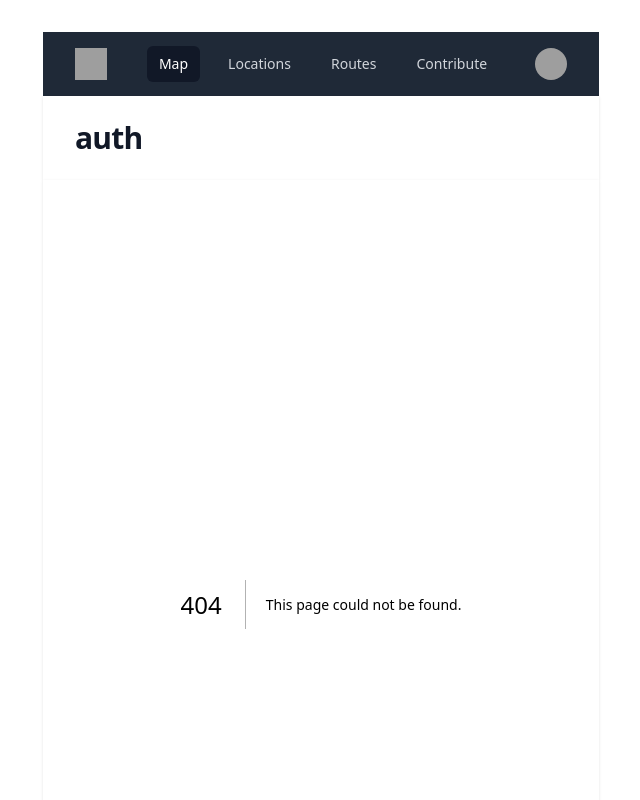
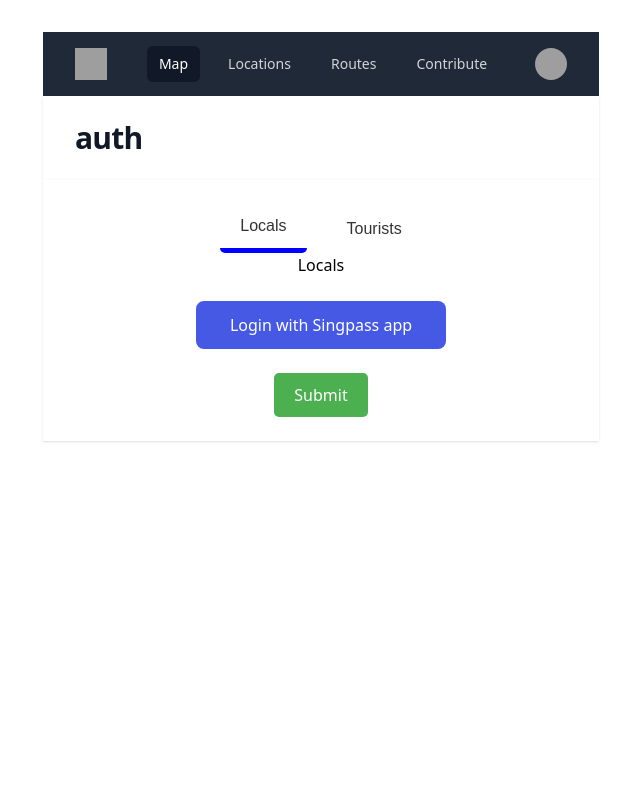
Before and after one commit to JustinPeng13/RaceSG, a Next.js app: page /auth in a window 1280 px wide. Before the commit this address had no page. Shown: the top 800 px of the page, without its empty margins (319-959 px from the left). Built offline with nearby package versions, Linux system fonts and the light colour scheme; grey boxes are pictures that could not be loaded.

Commit message:
Added skeleton for login and signup page

```diff
--- /dev/null
+++ b/src/pages/auth/index.tsx
@@ -0,0 +1,118 @@
+import { useState, useEffect } from "react";
+import styles from "./styles.module.css";
+import Link from "next/link";
+
+type FormType = "Locals" | "Tourists";
+
+export default function AuthPage() {
+  const [formType, setFormType] = useState<FormType>("Locals");
+  const [showFields, setShowFields] = useState(false);
+  const [isSignUp, setIsSignUp] = useState(false);
+  const [email, setEmail] = useState("");
+  const [password, setPassword] = useState("");
+  const [passwordMatch, setPasswordMatch] = useState(true);
+
+  const handleTabClick = (type: FormType) => {
+    setFormType(type);
+    setShowFields(false);
+  };
+
+  const handleSignUpClick = () => {
+    setShowFields(true);
+    setIsSignUp(true);
+  };
+
+  const handleLoginClick = () => {
+    setShowFields(true);
+  };
+
+  const handleEmailChange = (e: React.ChangeEvent<HTMLInputElement>) => {
+    setEmail(e.target.value);
+  };
+
+  const handlePasswordChange = (e: React.ChangeEvent<HTMLInputElement>) => {
+    setPassword(e.target.value);
+  };
+
+  const handleSubmit = (e: React.FormEvent<HTMLFormElement>) => {
+    e.preventDefault();
+    // Perform form submission logic here
+    // You can access the entered values using 'password' and 'confirmPassword' states
+  };
+
+  return (
+    <div className={styles.container}>
+      <div className={styles.tabs}>
+        <button
+          className={`${styles.tab} ${
+            formType === "Locals" ? styles.active : ""
+          }`}
+          onClick={() => handleTabClick("Locals")}
+        >
+          Locals
+        </button>
+        <button
+          className={`${styles.tab} ${
+            formType === "Tourists" ? styles.active : ""
+          }`}
+          onClick={() => handleTabClick("Tourists")}
+        >
+          Tourists
+        </button>
+      </div>
+      <h2>{formType}</h2>
+      <form className={styles.form}>
+        {formType === "Locals" && (
+          <>
+            <br />
+            <Link href={`/login`}>
+              <button className={styles.button}>Login with Singpass app</button>
+            </Link>
+            <br />
+          </>
+        )}
+        {formType === "Tourists" && !showFields && (
+          <>
+            <br />
+            <button className={styles.button} onClick={handleSignUpClick}>
+              Sign Up
+            </button>
+            <br />
+            <button className={styles.button} onClick={handleLoginClick}>
+              Login
+            </button>
+            <br />
+          </>
+        )}
+        {formType === "Tourists" && showFields && (
+          <>
+            <label htmlFor="email">Email:</label>
+            <input
+              type="email"
+              id="email"
+              name="email"
+              onChange={handleEmailChange}
+            />
+            <br />
+            <label htmlFor="password">Password:</label>
+            <input
+              type="password"
+              id="password"
+              name="password"
+              onChange={handlePasswordChange}
+            />
+            <br />
+            <label htmlFor="confirmPassword">Confirm Password:</label>
+            <input
+              type="password"
+              id="confirmPassword"
+              name="confirmPassword"
+            />
+            <br />
+          </>
+        )}
+        <input type="submit" value="Submit" />
+      </form>
+    </div>
+  );
+}
--- /dev/null
+++ b/src/pages/auth/styles.module.css
@@ -0,0 +1,104 @@
+.container {
+  display: flex;
+  flex-direction: column;
+  align-items: center;
+  justify-content: center;
+  text-align: center;
+}
+
+.tabs {
+  display: flex;
+  justify-content: center;
+}
+
+.tab {
+  padding: 10px 20px;
+  margin: 0 10px;
+  border-radius: 5px;
+  cursor: pointer;
+  font-family: Arial, sans-serif;
+  color: #333;
+  transition: all 0.2s ease-in-out;
+}
+
+.tab:hover {
+  background-color: #eee;
+  transform: scale(1.1);
+}
+.tab.active {
+  border-bottom: 5px solid blue;
+}
+
+.form {
+  display: flex;
+  flex-direction: column;
+  align-items: center;
+}
+
+.form input[type="text"],
+.form input[type="email"],
+.form input[type="password"] {
+  padding: 10px;
+  margin-bottom: 10px;
+  border-radius: 5px;
+  border: none;
+  box-shadow: 0 0 5px rgba(0, 0, 0, 0.1);
+}
+
+.form input[type="submit"] {
+  padding: 10px 20px;
+  border-radius: 5px;
+  background-color: #4caf50;
+  color: white;
+  cursor: pointer;
+}
+
+/* For buttons */
+.button {
+  display: inline-block;
+  padding: 12px 24px;
+  font-size: 16px;
+  font-weight: 500;
+  text-align: center;
+  text-decoration: none;
+  color: #fff;
+  background-color: #4659e5;
+  border-radius: 8px;
+  border: none;
+  cursor: pointer;
+  transition: all 0.2s ease-in-out;
+
+  /* Add a fixed width to make the buttons the same size */
+  width: 250px;
+}
+
+.button:hover,
+.button:focus {
+  background-color: #434190;
+}
+
+.button:active {
+  transform: scale(0.98);
+}
+
+.button--local {
+  background-color: #00c853;
+}
+
+.button--local:hover,
+.button--local:focus {
+  background-color: #009624;
+}
+
+.slideRight {
+  animation: slideRight 2s forwards;
+}
+
+@keyframes slideRight {
+  from {
+    transform: translateX(0);
+  }
+  to {
+    transform: translateX(1000px);
+  }
+}
--- a/src/pages/index.tsx
+++ b/src/pages/index.tsx
@@ -1,7 +1,9 @@
-import LoginWithIceCream from "@/components/LoginWithIceCream";
+import LoginWithIceCream from "../components/LoginWithIceCream";
 
 export default function Home() {
   return (
-    <LoginWithIceCream />
+    <div>
+      Hello World
+    </div>
   );
 }
```
